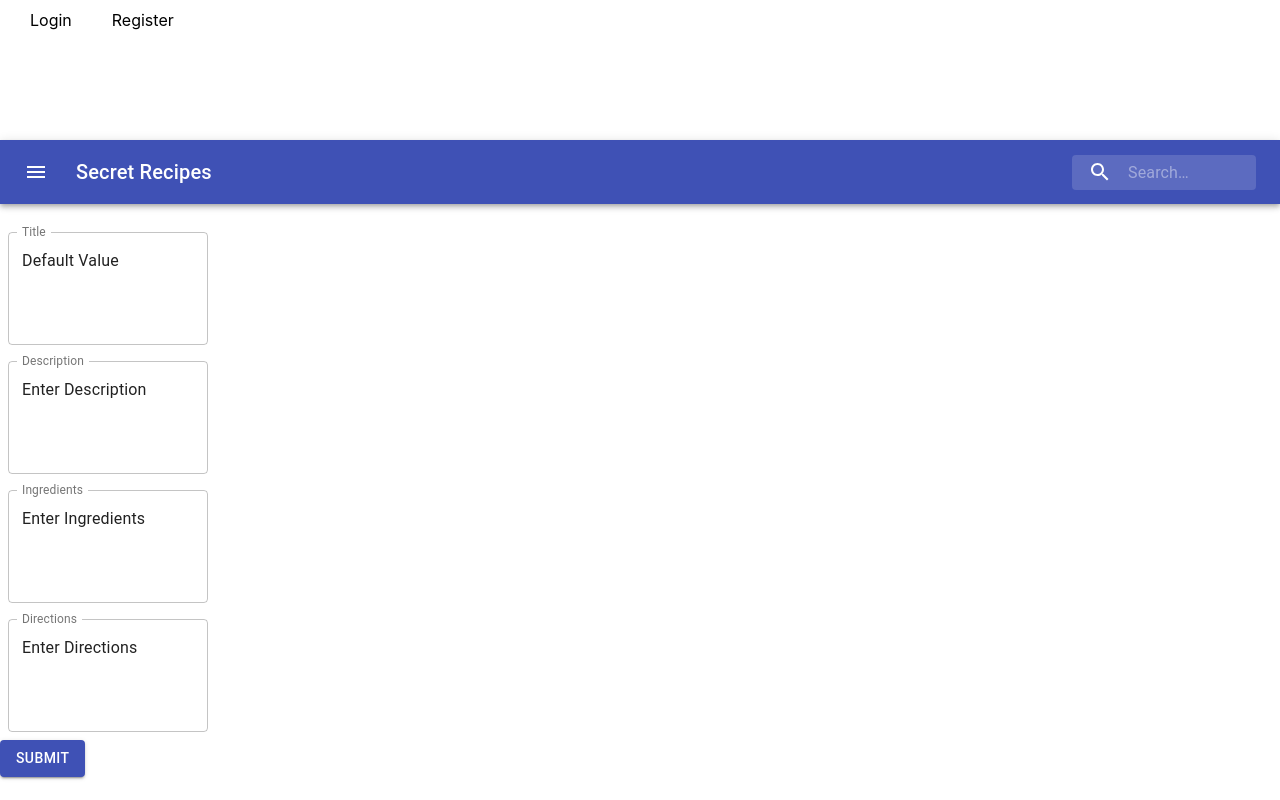
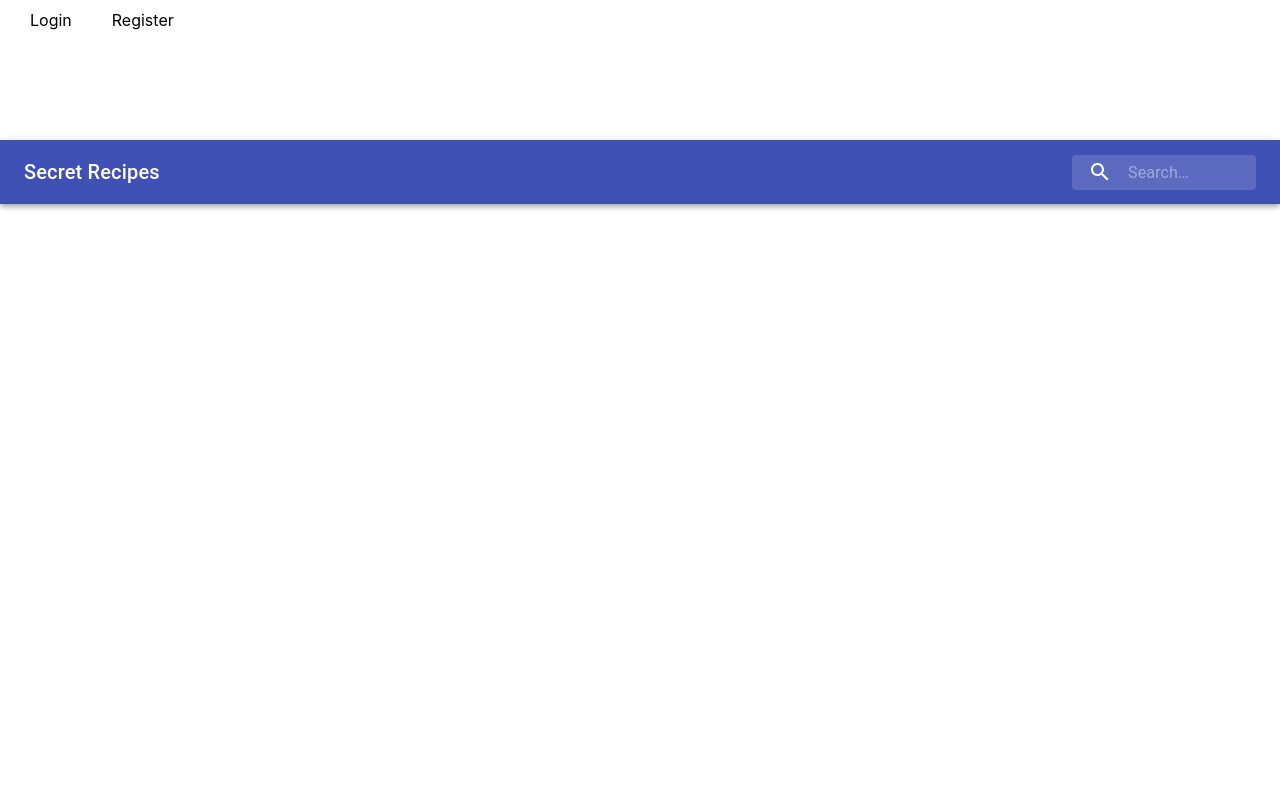
Before and after one commit to BW-WEBPT15-SecretFamilyRecipesCookbook5/frontend, a React (Create React App) app: page /searchbar in a window 1280 px wide. Built offline with nearby package versions, Linux system fonts and the light colour scheme.

Commit message:
search bar and routed links

```diff
--- a/package.json
+++ b/package.json
@@ -4,6 +4,7 @@
   "private": true,
   "dependencies": {
     "@material-ui/core": "^4.9.4",
+    "@material-ui/icons": "^4.9.1",
     "@testing-library/jest-dom": "^4.2.4",
     "@testing-library/react": "^9.3.2",
     "@testing-library/user-event": "^7.1.2",
--- a/src/App.js
+++ b/src/App.js
@@ -13,14 +13,11 @@ import SearchBar from "./components/SearchBar"
 function App() {
   return (
     <div className="App">
-
       <Header />
       <Route exact path='/login' component={Login}/>
       <Route exact path='/register' component={Register}/>
-      <SearchBar />
-      <br></br>
-      <AddRecipe />
-
+      <Route exact path='/searchbar' component={SearchBar}/>
+      <Route exact path='/addrecipe' component={AddRecipe}/>
     </div>
   );
 }
--- a/src/components/SearchBar.js
+++ b/src/components/SearchBar.js
@@ -1,13 +1,16 @@
 //search for recipe by title
 import React from 'react';
+import {BrowserRouter} from 'react-router-dom';
 import AppBar from '@material-ui/core/AppBar';
 import Toolbar from '@material-ui/core/Toolbar';
 import IconButton from '@material-ui/core/IconButton';
+import Popper from '@material-ui/core/Popper';
 import Typography from '@material-ui/core/Typography';
 import InputBase from '@material-ui/core/InputBase';
 import { fade, makeStyles } from '@material-ui/core/styles';
 import MenuIcon from '@material-ui/icons/Menu';
 import SearchIcon from '@material-ui/icons/Search';
+import { Link } from '@material-ui/core';
 
 const useStyles = makeStyles(theme => ({
   root: {
@@ -65,21 +68,46 @@ const useStyles = makeStyles(theme => ({
 export default function SearchBar() {
   const classes = useStyles();
 
+// const handleClick = e => {e.preventDefault()
+//     browserHistory.push('/login')};
+
   return (
     <div className={classes.root}>
       <AppBar position="static">
         <Toolbar>
-          <IconButton
+          {/* <IconButton
             edge="start"
             className={classes.menuButton}
             color="inherit"
             aria-label="open drawer"
-          >
-            <MenuIcon />
-          </IconButton>
+            > */}
+
+            {/* <Popper open={open} anchorEl={anchorRef.current} role={undefined} transition disablePortal>
+            {({ TransitionProps, placement }) => (
+              <Grow
+                {...TransitionProps}
+                style={{ transformOrigin: placement === 'bottom' ? 'center top' : 'center bottom' }}
+                <Paper>
+                  <ClickAwayListener onClickAway={handleClose}>
+                    <MenuList autoFocusItem={open} id="menu-list-grow" onKeyDown={handleListKeyDown}>
+                      <MenuItem onClick={handleClose}>Profile</MenuItem>
+                      <MenuItem onClick={handleClose}>My account</MenuItem>
+                      <MenuItem onClick={handleClose}>Logout</MenuItem>
+                    </MenuList>
+                  </ClickAwayListener>
+                </Paper>
+              </Grow>
+            )}
+          </Popper> */}
+          {/* </IconButton>
+            <MenuIcon /> */}
+
           <Typography className={classes.title} variant="h6" noWrap>
             Secret Recipes
           </Typography>
+          < Typography className={classes.login} variant="h6" noWrap>
+              <Link to = "/login">Login</Link>
+         </Typography>
           <div className={classes.search}>
             <div className={classes.searchIcon}>
               <SearchIcon />
```
Also changed, not shown: src/components/AddRecipe.js (+1 -10 lines), 1 other file (tests, documents, lock files or other folders).
